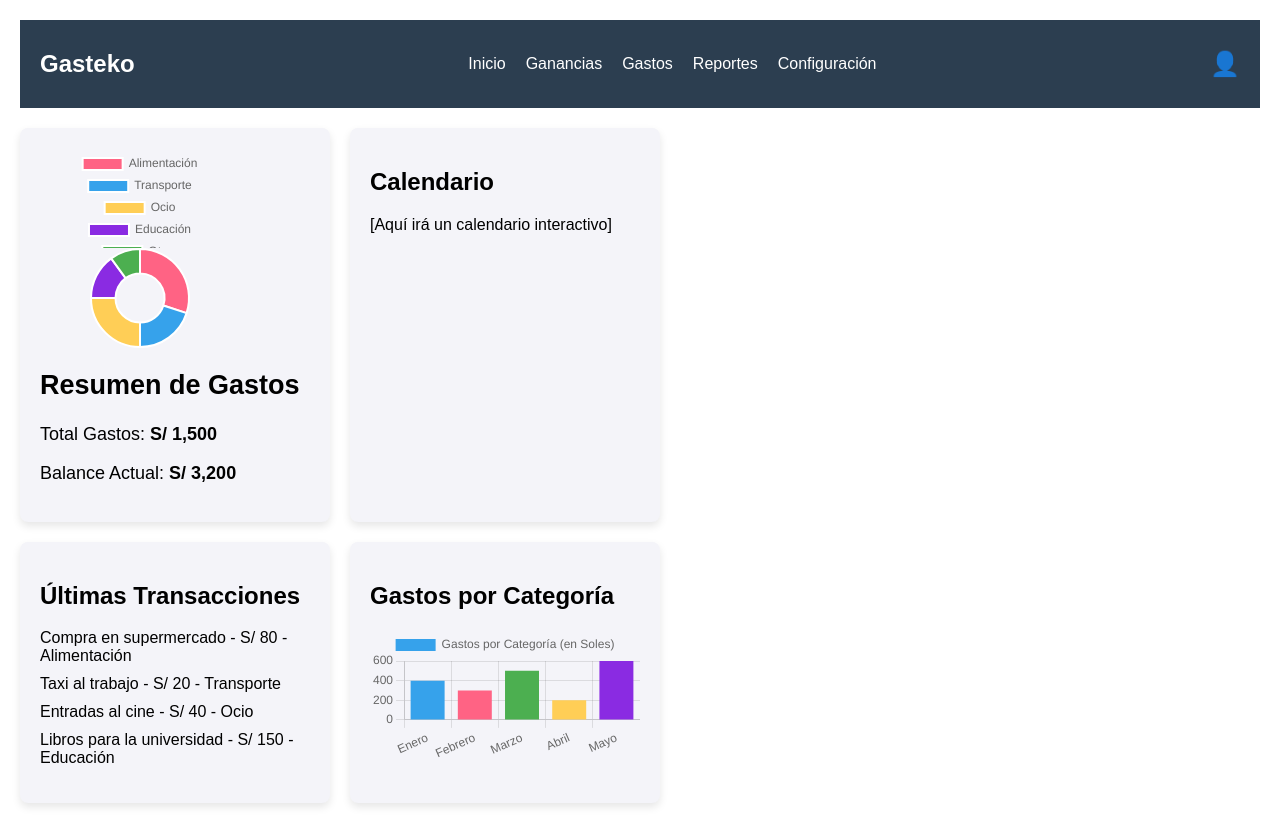
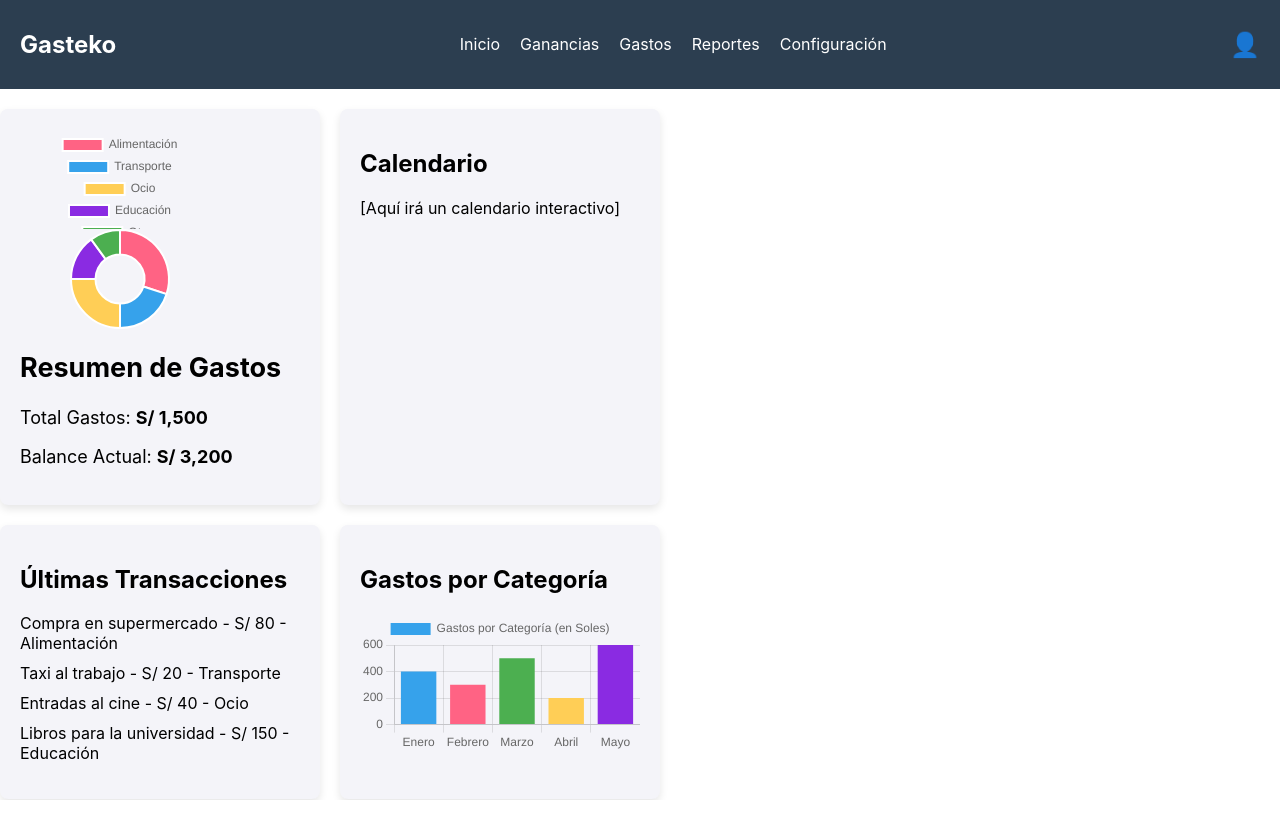
Before and after one commit to JTastico/Gasteko-finance, a React (Create React App) app in the folder frontend/: page / in a window 1280 px wide. After the commit the page ends 800 px from the top, so only its background shows below. Built offline with nearby package versions, Linux system fonts and the light colour scheme.

Commit message:
Fixed dashboard styles

```diff
--- a/frontend/src/App.js
+++ b/frontend/src/App.js
@@ -1,11 +1,11 @@
 import React from 'react';
 import { BrowserRouter as Router, Routes, Route } from 'react-router-dom';
+import Login from './components/Auth/Login';
+import Register from './components/Auth/Register';
 import Dashboard from './pages/Dashboard';
 import Transactions from './pages/Transactions';
 import Budgets from './pages/Budgets';
 import Categories from './pages/Categories';
-import Login from './components/Auth/Login';
-import Register from './components/Auth/Register';
 import Layout from './components/Layout/Layout';
 import PrivateRoute from './components/Auth/PrivateRoute';
 
@@ -15,8 +15,7 @@ function App() {
       <Routes>
         <Route path="/login" element={<Login />} />
         <Route path="/register" element={<Register />} />
-        <Route exact path="/" element={<Dashboard />} />
-
+        <Route path="/" element={<Dashboard />} />
         <Route
           path="/"
           element={
--- a/frontend/src/components/Auth/Login.js
+++ b/frontend/src/components/Auth/Login.js
@@ -13,7 +13,7 @@ const Login = () => {
 
   const handleSubmit = (e) => {
     e.preventDefault();
-    axios.post('http://127.0.0.1:8000/api/finance/usuario/login/', formData)
+    axios.post('http://192.168.0.108:8000/api/finance/usuario/login/', formData)
       .then(response => {
         localStorage.setItem('authToken', response.data.token);
         alert('Inicio de sesión exitoso');
--- a/frontend/src/components/Auth/Register.js
+++ b/frontend/src/components/Auth/Register.js
@@ -19,11 +19,11 @@ const Register = () => {
   const [paises, setPaises] = useState([]);
 
   useEffect(() => {
-    axios.get('http://127.0.0.1:8000/api/finance/monedas/')
+    axios.get('http://192.168.0.108:8000/api/finance/monedas/')
       .then(response => setMonedas(response.data))
       .catch(error => console.error('Error fetching monedas:', error));
 
-    axios.get('http://127.0.0.1:8000/api/finance/paises/')
+    axios.get('http://192.168.0.108:8000/api/finance/paises/')
       .then(response => setPaises(response.data))
       .catch(error => console.error('Error fetching paises:', error));
   }, []);
@@ -34,7 +34,7 @@ const Register = () => {
 
   const handleSubmit = (e) => {
     e.preventDefault();
-    axios.post('http://127.0.0.1:8000/api/finance/usuario/registro/', formData)
+    axios.post('http://192.168.0.108:8000/api/finance/usuario/registro/', formData)
       .then(response => alert('Registro exitoso'))
       .catch(error => console.error('Error al registrar usuario:', error));
   };
--- /dev/null
+++ b/frontend/src/components/Layout/Navbar.js
@@ -0,0 +1,34 @@
+import React, { useState } from 'react';
+import { Link } from 'react-router-dom';
+import './css/Navbar.css'; // Asegúrate de tener el archivo de CSS adecuado
+
+const Navbar = () => {
+  const [isMobile, setIsMobile] = useState(false);
+
+  const toggleMenu = () => {
+    setIsMobile(!isMobile);
+  };
+
+  return (
+    <nav className="dashboard-navbar">
+      <h1 className="dashboard-logo">Gasteko</h1>
+      <div
+        className={`dashboard-nav-links ${isMobile ? 'mobile' : ''}`}
+      >
+        <Link to="/" className="dashboard-link">Inicio</Link>
+        <Link to="/transactions" className="dashboard-link">Ganancias</Link>
+        <Link to="/transactions" className="dashboard-link">Gastos</Link>
+        <Link to="/budgets" className="dashboard-link">Reportes</Link>
+        <Link to="/categories" className="dashboard-link">Configuración</Link>
+      </div>
+      <div className="dashboard-profile">
+        <span>👤</span>
+      </div>
+      <div className="hamburger-menu" onClick={toggleMenu}>
+        ☰
+      </div>
+    </nav>
+  );
+};
+
+export default Navbar;
--- /dev/null
+++ b/frontend/src/components/Layout/css/Navbar.css
@@ -0,0 +1,87 @@
+/* Estilos generales del navbar */
+.dashboard-navbar {
+  display: flex;
+  justify-content: space-between;
+  align-items: center;
+  background-color: #004c99;
+  padding: 10px 20px;
+}
+
+.dashboard-logo {
+  color: white;
+  font-size: 24px;
+}
+
+/* Menú de navegación */
+.dashboard-nav-links {
+  display: flex;
+  gap: 15px;
+}
+
+/* Estilo de los enlaces del navbar */
+.dashboard-link {
+  color: white;
+  text-decoration: none;
+  font-size: 18px;
+}
+
+/* Barra de perfil */
+.dashboard-profile {
+  color: white;
+  font-size: 20px;
+}
+
+/* Estilos para el menú hamburguesa */
+.hamburger-menu {
+  display: none;
+  font-size: 30px;
+  cursor: pointer;
+  color: white;
+}
+
+/* Responsive Design - Menú desplegable en pantallas pequeñas */
+@media (max-width: 768px) {
+  .dashboard-navbar {
+    flex-direction: column;
+  }
+
+  .dashboard-logo {
+    text-align: center;
+    margin-bottom: 10px;
+  }
+
+  /* Menu de navegación en modo móvil */
+  .dashboard-nav-links {
+    display: flex;
+    flex-direction: column;
+    position: fixed;
+    top: 0;
+    right: -100%;
+    background-color: #004c99;
+    width: 200px;
+    height: 100vh;
+    transition: right 0.3s ease;
+  }
+
+  /* Mostrar el menú cuando tiene la clase 'mobile' */
+  .dashboard-nav-links.mobile {
+    right: 0;
+  }
+
+  /* Mostrar el menú hamburguesa en pantallas pequeñas */
+  .hamburger-menu {
+    display: block;
+  }
+
+  /* Estilos de los enlaces del navbar en pantallas pequeñas */
+  .dashboard-link {
+    padding: 15px;
+    border-bottom: 1px solid #fff;
+    text-align: center;
+  }
+
+  /* Ocultar el ícono del perfil en pantallas pequeñas */
+  .dashboard-profile {
+    display: none;
+  }
+}
--- a/frontend/src/pages/Dashboard.js
+++ b/frontend/src/pages/Dashboard.js
@@ -1,7 +1,7 @@
 import React from 'react';
-import { Link } from 'react-router-dom';
 import { Doughnut, Bar } from 'react-chartjs-2';
 import 'chart.js/auto';
+import Navbar from '../components/Layout/Navbar';
 import './css/Dashboard.css';
 
 const Dashboard = () => {
@@ -28,21 +28,10 @@ const Dashboard = () => {
   };
 
   return (
-    <div className="dashboard-container">
+    <div>
       {/* Barra de navegación */}
-      <nav className="dashboard-navbar">
-        <h1 className="dashboard-logo">Gasteko</h1>
-        <div className="dashboard-nav-links">
-          <Link to="/" className="dashboard-link">Inicio</Link>
-          <Link to="/transactions" className="dashboard-link">Ganancias</Link>
-          <Link to="/transactions" className="dashboard-link">Gastos</Link>
-          <Link to="/budgets" className="dashboard-link">Reportes</Link>
-          <Link to="/categories" className="dashboard-link">Configuración</Link>
-        </div>
-        <div className="dashboard-profile">
-          <span>👤</span>
-        </div>
-      </nav>
+      <Navbar />
+
 
       {/* Sección Principal */}
       <div className="dashboard-main">
```
Also changed, not shown: frontend/src/components/Layout/Header.js (deleted, +0 -51 lines).
